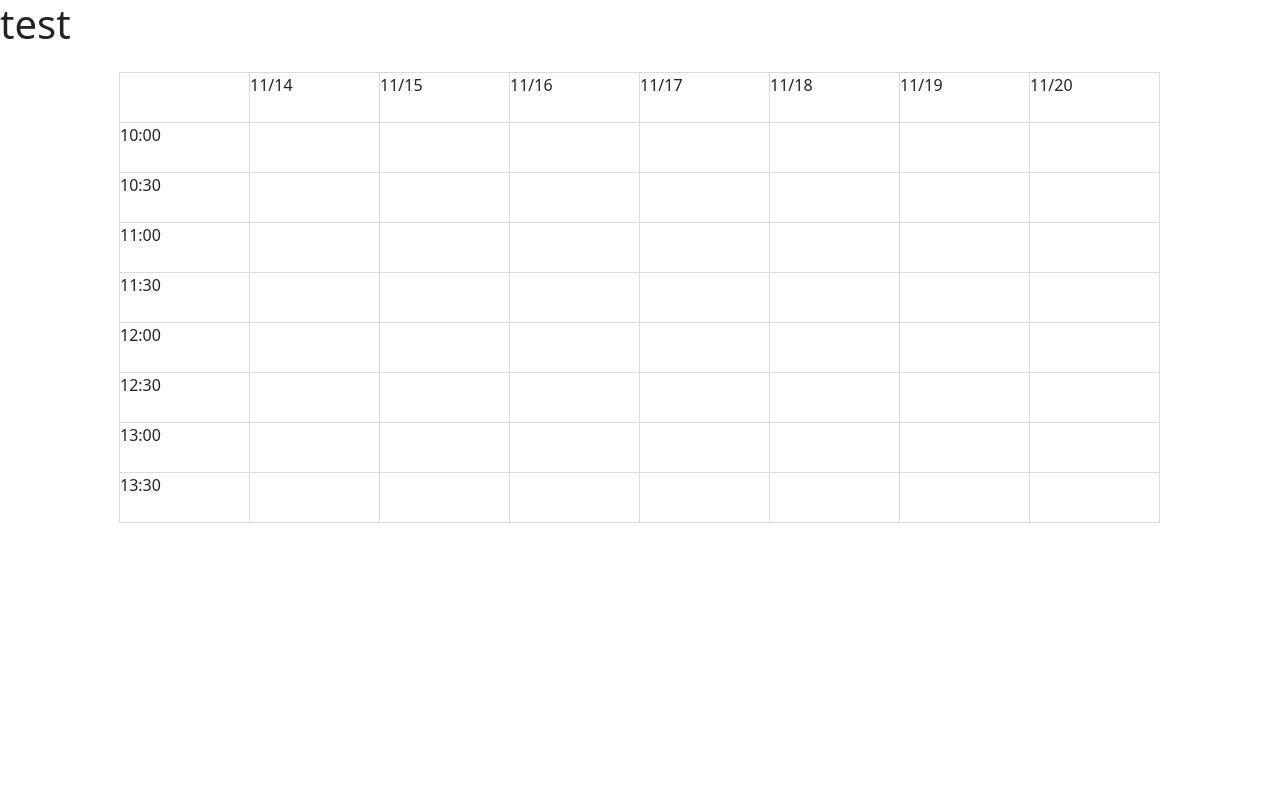
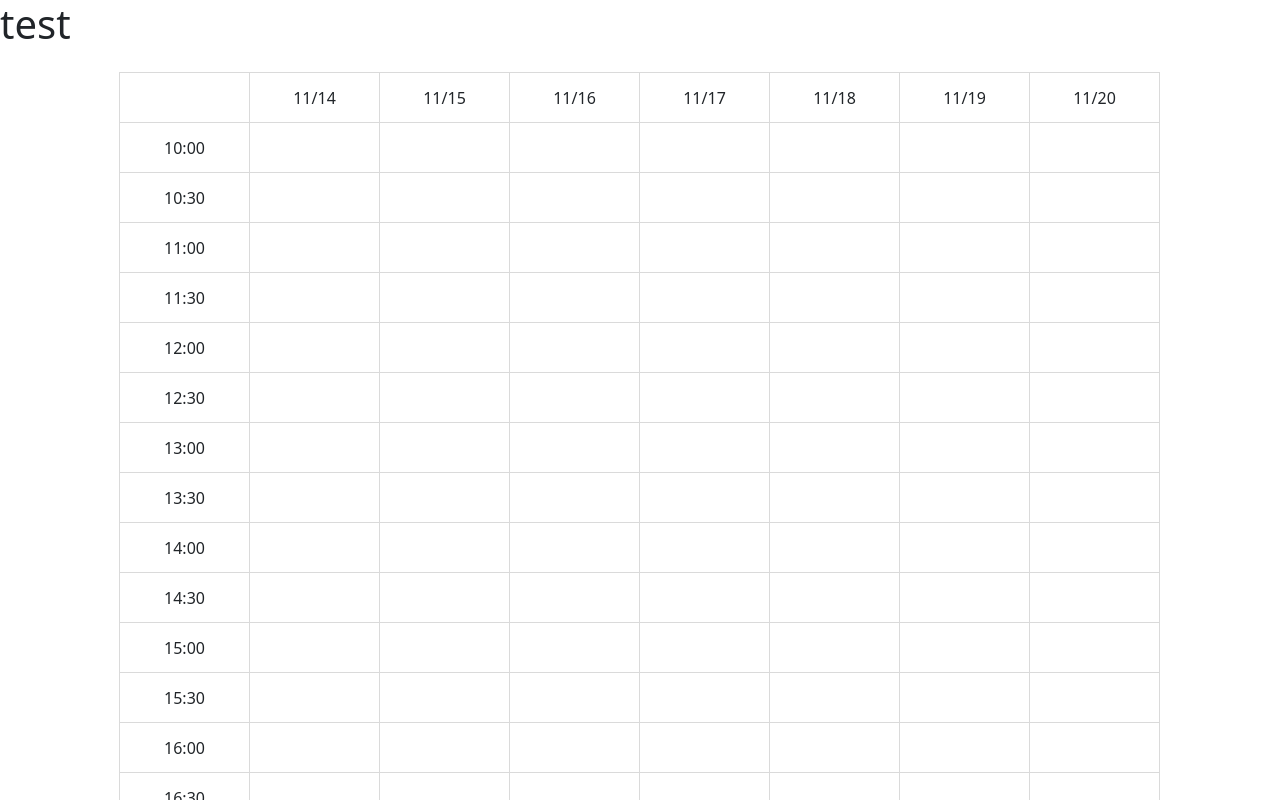
Before and after one commit to yuzuki-aritomo/ReserveTaskFrontend, a Next.js app in the folder next-app/: page /cal_week in a window 1280 px wide. Shown: the top 800 px of the page. Built offline with nearby package versions, Linux system fonts and the light colour scheme.

Commit message:
add: 時間の追加

```diff
--- a/next-app/src/components/calendar_week/CalWeek.tsx
+++ b/next-app/src/components/calendar_week/CalWeek.tsx
@@ -27,6 +27,15 @@ const CalDay: FC<CalDayProps> = ( props ) => {
     '12:30',
     '13:00',
     '13:30',
+    '14:00',
+    '14:30',
+    '15:00',
+    '15:30',
+    '16:00',
+    '16:30',
+    '17:00',
+    '17:30',
+    '18:00',
   ]
   const ymd = props.day.split('T')[0].split('-')
   const format_day: string = ymd[1]+"/"+ymd[2]
--- a/next-app/styles/calWeek.module.css
+++ b/next-app/styles/calWeek.module.css
@@ -6,6 +6,8 @@
   border-bottom: solid 1px rgb(218, 218, 218);;
   height: 50px;
   margin: 0;
+  text-align: center;
+  line-height: 50px;
 }
 .cal_time:hover {
   background-color: aqua;
```
